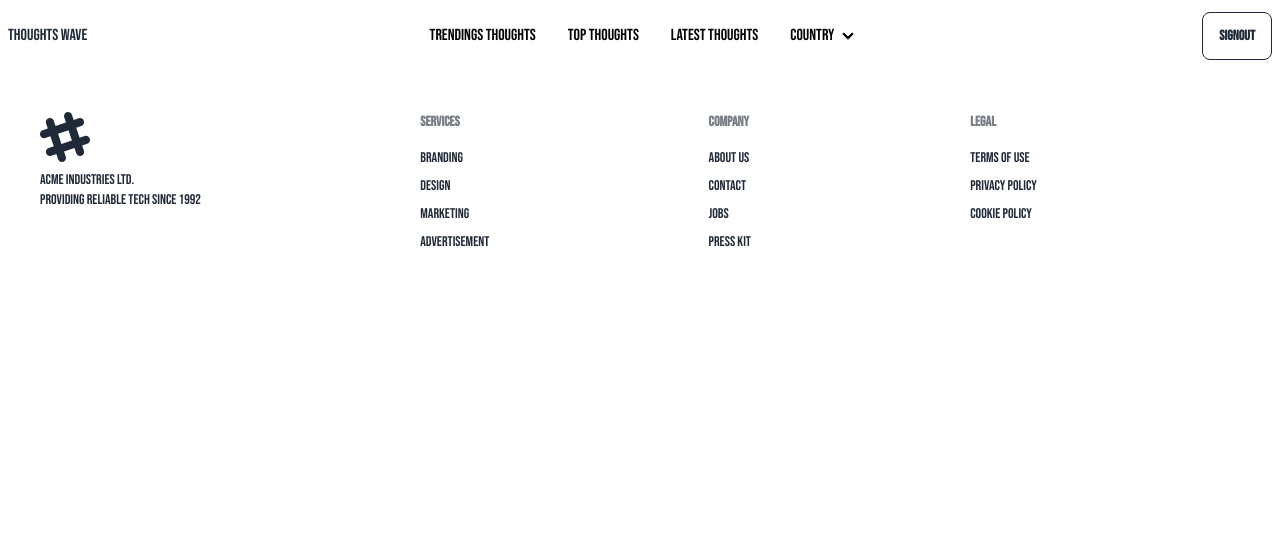
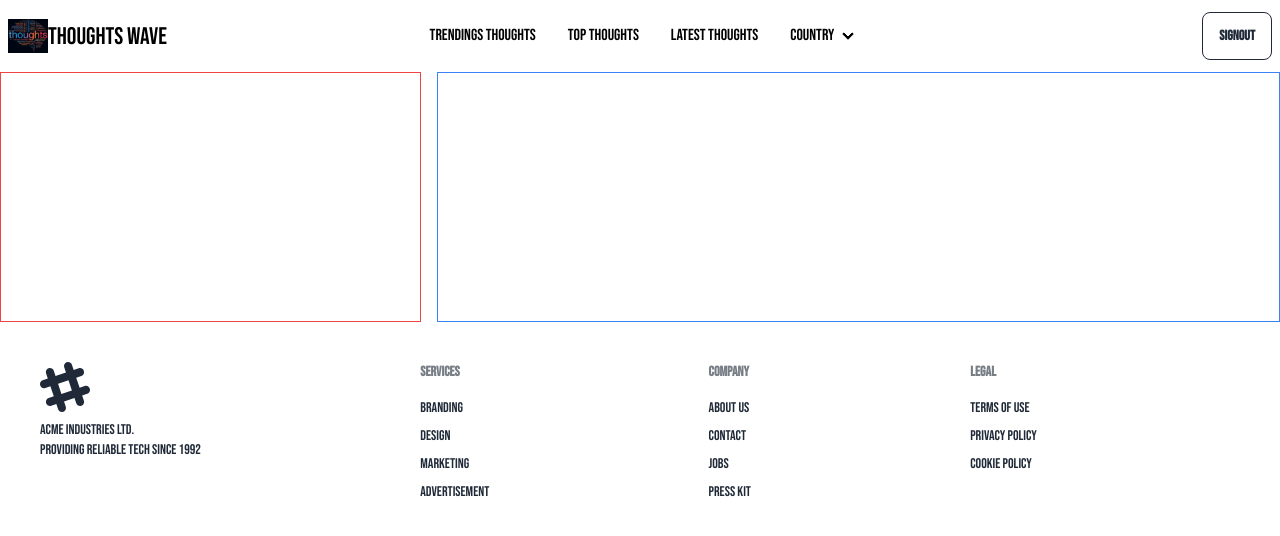
Before and after one commit to Coder7Raj/thought-wave, a React (Vite) app in the folder thoughts-frontend/: page / in a window 1280 px wide. Shown: the top 536 px of the page. Built offline with nearby package versions, Linux system fonts and the light colour scheme.

Commit message:
added main page & update routes

```diff
--- a/thoughts-frontend/src/components/Navbar.jsx
+++ b/thoughts-frontend/src/components/Navbar.jsx
@@ -1,5 +1,6 @@
 import { useEffect, useRef, useState } from "react";
 import { Link } from "react-router-dom";
+import logo from "../assets/thoughts.png";
 
 export default function Navbar() {
   const countries = [
@@ -104,7 +105,10 @@ export default function Navbar() {
               </li>
             </ul>
           </div>
-          <Link to={"/"}>Thoughts Wave</Link>
+          <Link to={"/"} className="flex items-end">
+            <img className="w-10" src={logo} alt="logo" />
+            <span className="text-2xl text-black">Thoughts Wave</span>
+          </Link>
         </div>
         <div className="navbar-center hidden lg:flex">
           <ul className="menu menu-horizontal px-1">
--- /dev/null
+++ b/thoughts-frontend/src/pages/Home.jsx
@@ -0,0 +1,10 @@
+export default function Home() {
+  return (
+    <>
+      <section className="flex justify-evenly gap-4">
+        <div className="w-4/12 h-[250px] border border-red-500"></div>
+        <div className="w-4/6 h-[250px[ border border-blue-500"></div>
+      </section>
+    </>
+  );
+}
--- a/thoughts-frontend/src/routes.jsx
+++ b/thoughts-frontend/src/routes.jsx
@@ -1,5 +1,6 @@
 import { createBrowserRouter } from "react-router-dom";
 import App from "./App";
+import Home from "./pages/Home";
 import Signin from "./pages/Signin";
 import Signup from "./pages/Signup";
 
@@ -8,6 +9,10 @@ const router = createBrowserRouter([
     path: "/",
     element: <App />,
     children: [
+      {
+        path: "",
+        element: <Home />,
+      },
       {
         path: "/signup",
         element: <Signup />,
```
